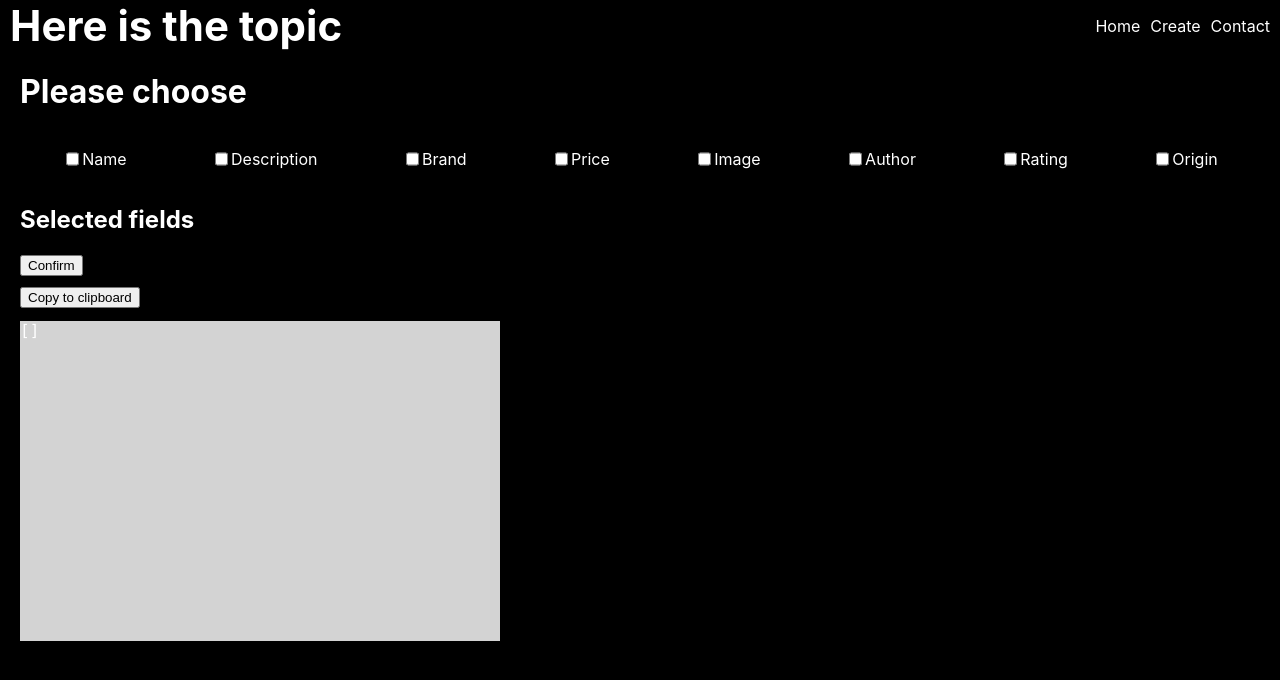
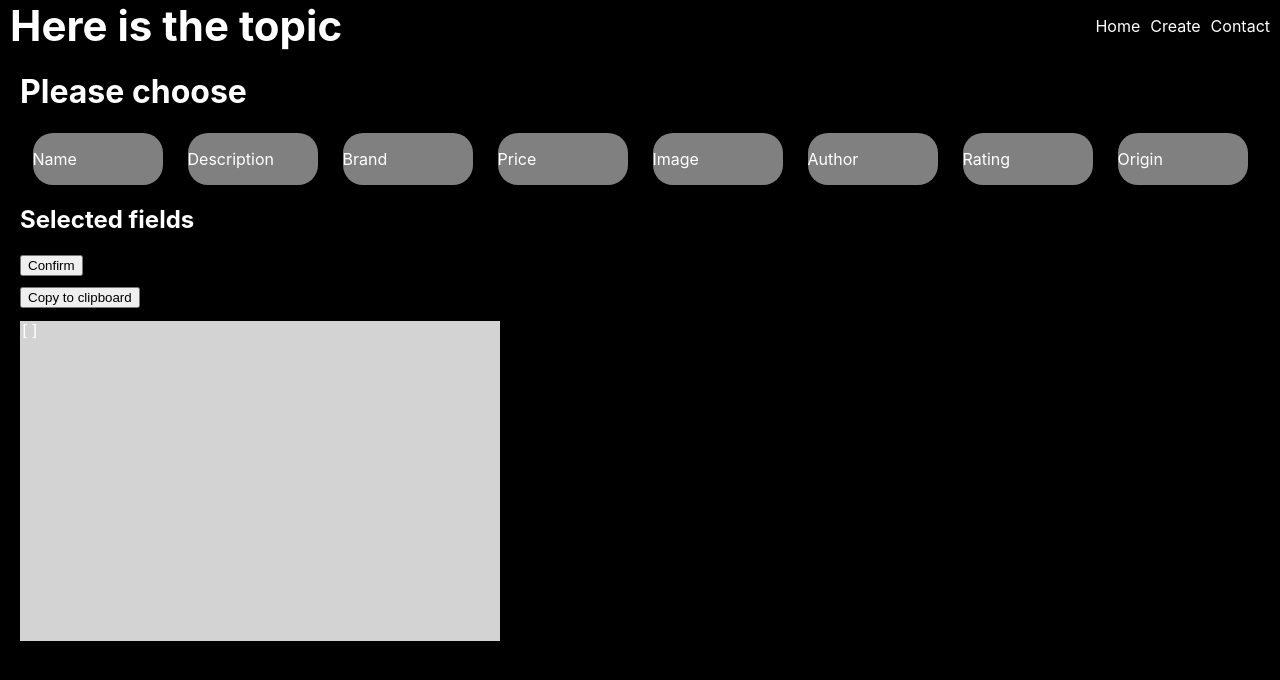
Before and after one commit to larrywongkahei/JsonDataMaker, a React (Create React App) app: page /customjson in a window 1280 px wide. Shown: the top 680 px of the page. Built offline with nearby package versions, Linux system fonts and the light colour scheme.

Commit message:
Modified field choosing element css and added a condition statement to select button clicked function to disable click

```diff
--- a/src/Components/CustomJson.jsx
+++ b/src/Components/CustomJson.jsx
@@ -73,6 +73,7 @@ export function CustomJson(){
     const listValue = [{"Name": showName}, {"Description" : showDescription}, {"Brand" : showBrand}, {"Price" : showPrice}, {"Image" : showImage}, {"Author" : showAuthor}, {"Rating" : showRating}, {"Origin" : showOrigin}];
 
     function selectButton(name){
+        if(!lockFields){
             if(listToShow.filter(each => each === name).length > 0){
                 const newList = listToShow.filter(each => each !== name)
                 setListToShow(newList)
@@ -81,6 +82,7 @@ export function CustomJson(){
                 const newList = [...listToShow];
                 newList.push(list.find(each => each === name));
                 setListToShow(newList);
+            }
     }
     }
 
@@ -102,11 +104,16 @@ export function CustomJson(){
     }
 
     const allButton = list.map((each, index) =>{return (
-        <div style={{display:"flex"}} key={index}>
-            {lockFields ? <input type="checkbox" onClick={() => selectButton(each)} disabled="disabled"/> :
-            <input type="checkbox" onClick={() => selectButton(each)} /> }
-            <p>{each}</p>
+        <div>
+            {listToShow.includes(each)? <div style={{display:"flex", backgroundColor:"red", width:"130px", borderRadius:"20px", cursor:"pointer"}} onClick={() => selectButton(each)} key={index}><p>{each}</p></div>
+             :
+            <div style={{display:"flex", backgroundColor:"grey", width:"130px", borderRadius:"20px", cursor:"pointer"}} onClick={() => selectButton(each)} key={index}><p>{each}</p></div>}
         </div>
+        // <div style={{display:"flex", backgroundColor:"grey", width:"130px", borderRadius:"20px", cursor:"pointer"}} onClick={() => selectButton(each)} key={index}>
+        //     {lockFields ? <input type="checkbox" disabled="disabled"/> :
+        //     <input type="checkbox" /> }
+        //     <p>{each}</p>
+        // </div>
     )})
 
     return (
```
Also changed, not shown: src/Components/NavBar.jsx (renamed from src/Components/NavBar.js). Lines whose indentation alone changed are shown as unchanged.
